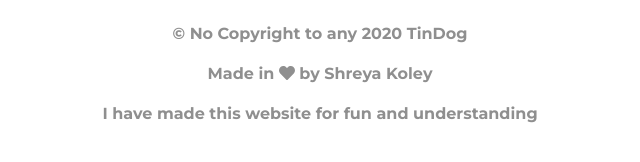
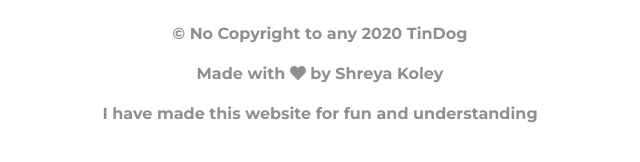
Before and after one commit to shreyakoley020102/tindog-for-single-dogs, a plain HTML site: page index.html in a window 1280 px wide. Shown: the part 3045-3207 px from the top of the page, 320-960 px from the left. Drawn offline with nearby package versions, Linux system fonts and the light colour scheme.

Commit message:
Add files via upload

```diff
--- a/index.html
+++ b/index.html
@@ -227,7 +227,7 @@
     <i class="social-icon fas fa-envelope"></i>
     <i class="social-icon fab fa-linkedin-in"></i>
     <p>© No Copyright to any 2020 TinDog</p>
-    <p>Made in <i class="fas fa-heart"></i> by Shreya Koley</p>
+    <p>Made with <i class="fas fa-heart"></i> by Shreya Koley</p>
     <p>I have made this website for fun and understanding</p>
     </div>
   </footer>
```
